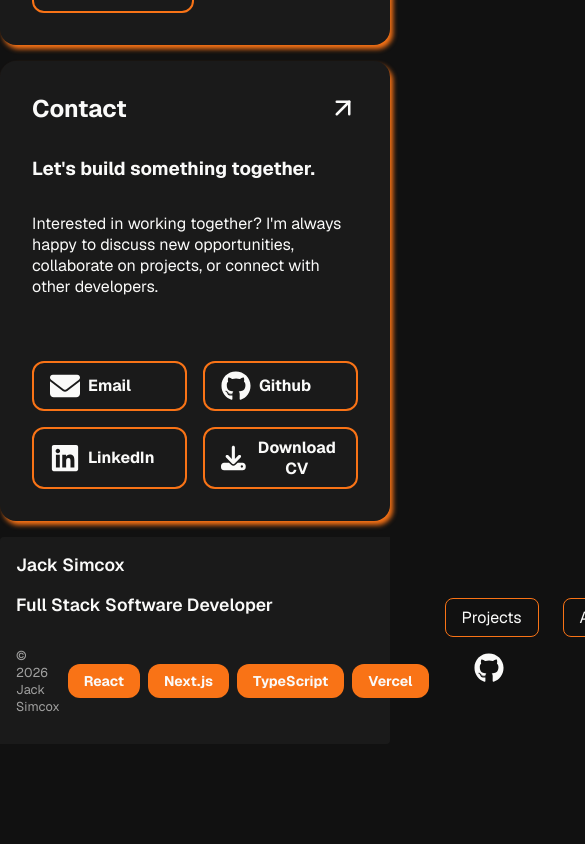
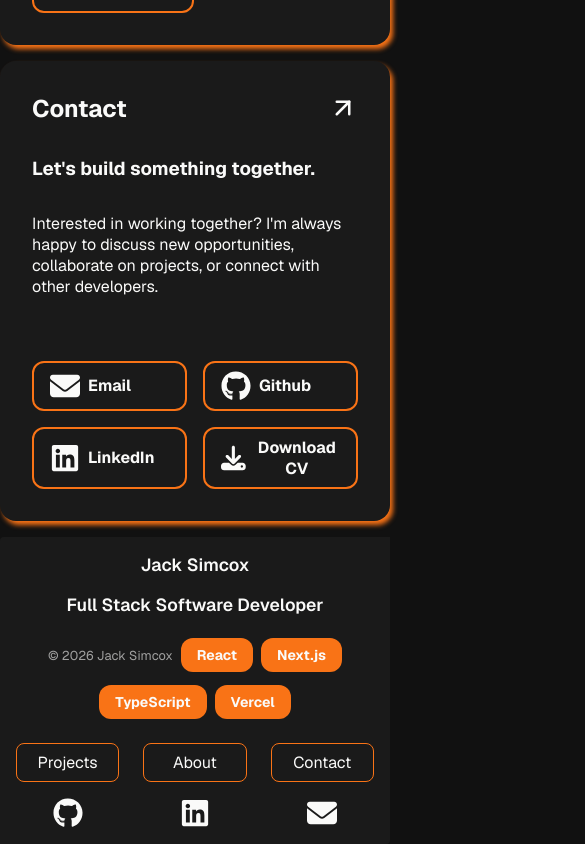
Before and after one commit to 450186/portfolio, a Next.js app: page / in a window 390 px wide. Shown: the part 3232-4076 px from the top of the page, 585 px wide, since content can reach past the window. Before the commit the page ends 3976 px from the top, so only its background shows below. Built offline with nearby package versions, Linux system fonts and the light colour scheme.

Commit message:
Footer Responsiveness done

```diff
--- a/components/home/Footer/Footer.module.css
+++ b/components/home/Footer/Footer.module.css
@@ -47,7 +47,12 @@
     padding: 0.5rem 1rem;
     height: fit-content;
     transition:
-        box-shadow 0.2s ease
+        box-shadow 0.2s ease,
+        transform 0.2s ease;
+}
+.socials a {
+    transition:
+        color 0.2s ease,
         transform 0.2s ease;
 }
 .links a:hover {
@@ -64,3 +69,26 @@
 .copyright p {
     opacity: 0.6;
 }
+
+@media (max-width: 768px) {
+    .footerSection {
+        grid-template-columns: 1fr;
+        gap: 1.5rem;
+        text-align: center;
+    }
+    .rightSide {
+        width: 100%;
+    }
+    .info {
+        align-items: center;
+    }
+    .links,
+    .socials {
+        grid-template-columns: repeat(3, 1fr);
+        width: 100%;
+    }
+    .copyright {
+        justify-content: center;
+        flex-wrap: wrap;
+    }
+}
```
